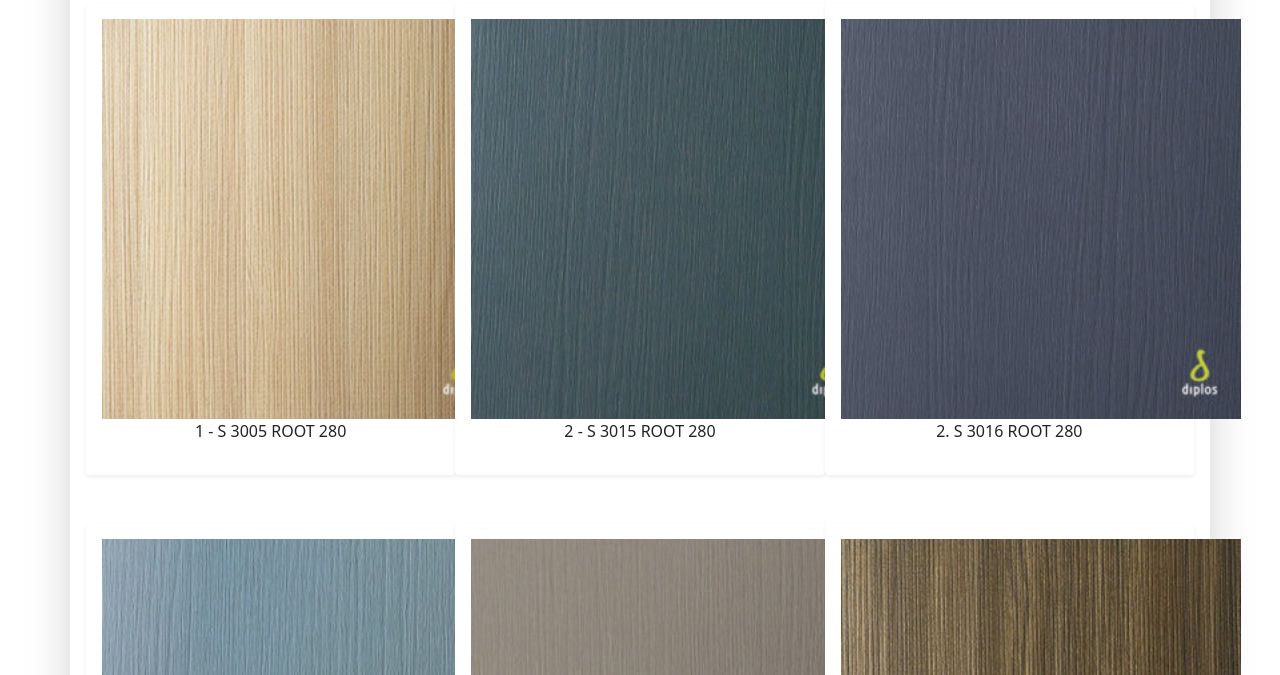
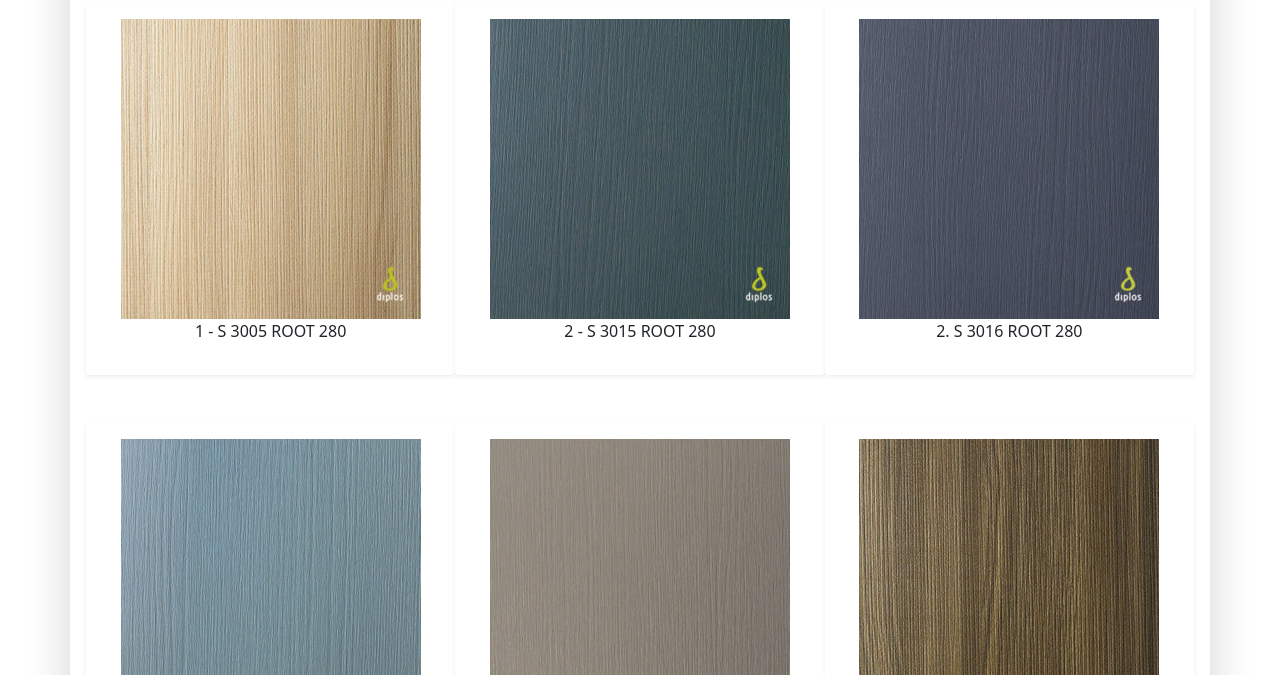
Before and after one commit to etsabdokaram/etsabdokaram.github.io, a plain HTML site: page index.html in a window 1280 px wide. Shown: the part 125-800 px from the top of the page. Drawn offline with nearby package versions, Linux system fonts and the light colour scheme.

Commit message:
final image

```diff
--- a/index.html
+++ b/index.html
@@ -46,7 +46,7 @@
                         subDiv.classList = "col-lg-4 col-md-6 col-sm-12 text-center shadow-sm p-3 mb-5 bg-body rounded"
                         const img = document.createElement('img');
                         img.src = imagesList[i][0] + "/" + imagesList[i][j];
-                        img.style = "max-width:400px; max-height:400px; min-height:400px;max-width:400px"
+                        img.style = "max-height:400px;max-width:400px"
                         subDiv.appendChild(img);
                         const desc = document.createElement('p')
 
```
